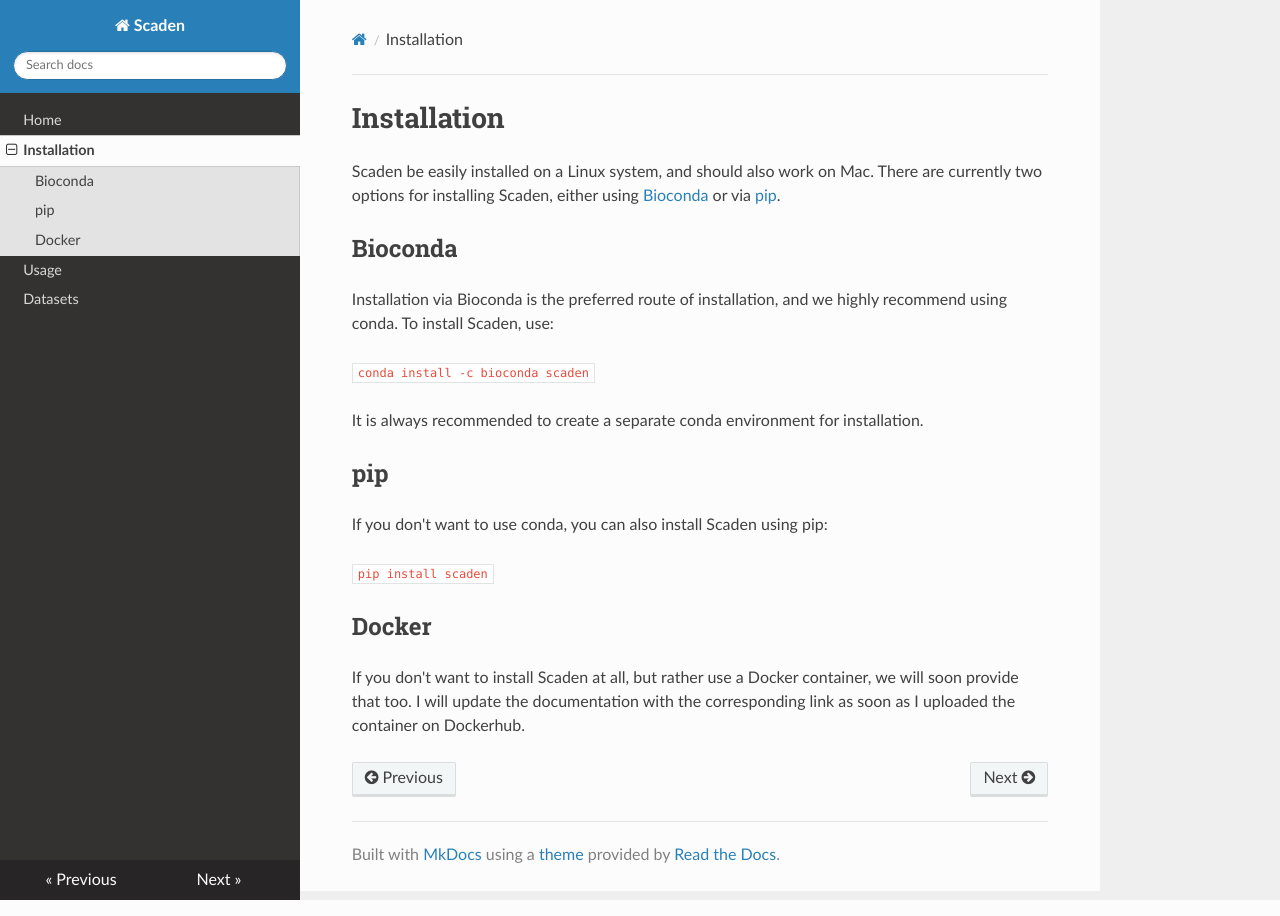
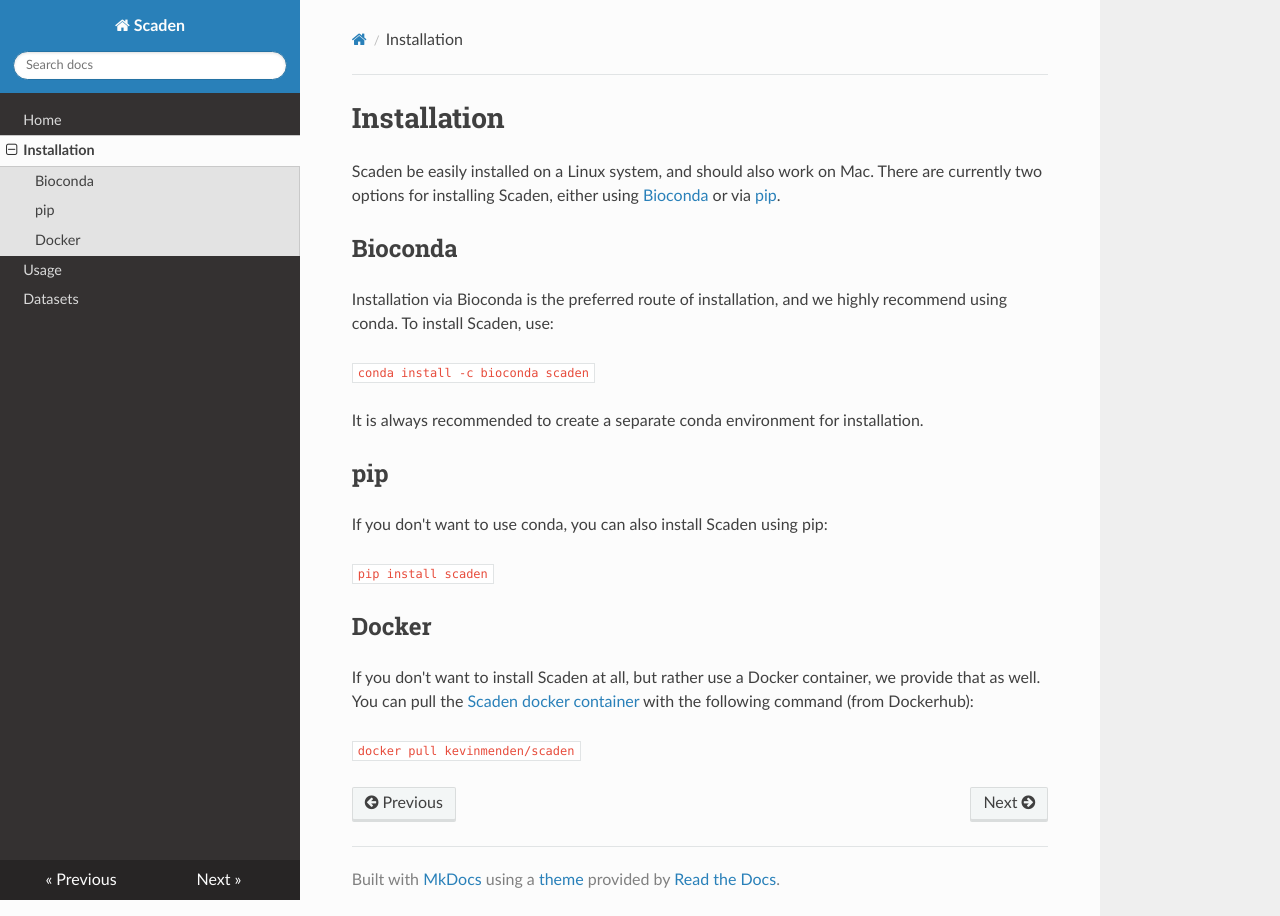
Before and after one commit to KevinMenden/scaden, an MkDocs documentation site: the page built from docs/installation.md, in a window 1280 px wide. Built offline with MkDocs 1.6.1, drawn with Linux system fonts in a browser that asks for light colours; nearby versions of some CDN libraries.

Commit message:
Added logos; added link to doc

```diff
--- a/docs/installation.md
+++ b/docs/installation.md
@@ -18,5 +18,7 @@
 
 
 ## Docker
-If you don't want to install Scaden at all, but rather use a Docker container, we will soon provide that too.
-I will update the documentation with the corresponding link as soon as I uploaded the container on Dockerhub.
+If you don't want to install Scaden at all, but rather use a Docker container, we provide that as well.
+You can pull the [Scaden docker container](https://hub.docker.com/r/kevinmenden/scaden) with the following command (from Dockerhub):
+
+`docker pull kevinmenden/scaden`
```
Also changed, not shown: docs/datasets.md (+4 -2 lines).
